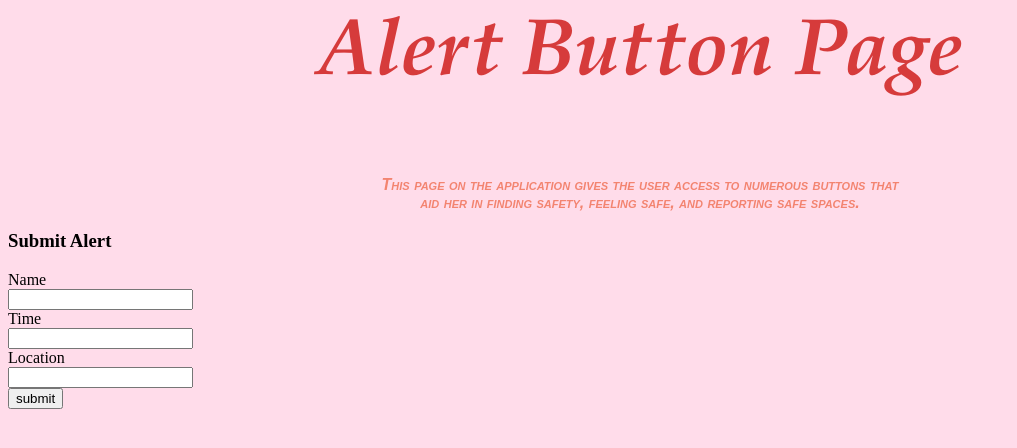
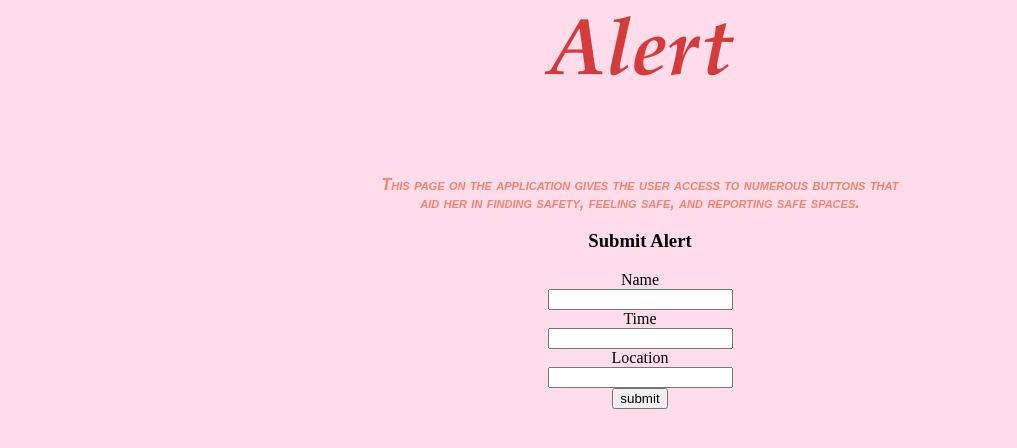
Before and after one commit to westonjackson/Power-Up, a Flask app: page /alertbutton in a window 1280 px wide. Shown: the top 448 px of the page, without its empty margins (0-1017 px from the left). Run offline with Flask 2, Linux system fonts and the light colour scheme.

Commit message:
working ginja

```diff
--- a/app.py
+++ b/app.py
@@ -11,6 +11,14 @@ DATABASE = 'test.db'
 
 app = Flask(__name__)
 app.debug = True
+
+def get_alerts():
+    with sql.connect("test.db") as con:
+        cur = con.cursor()
+        cur.execute("SELECT * FROM alerts")
+        data = cur.fetchall()
+    return data
+
 
 @app.route("/")
 def home():
@@ -30,7 +38,8 @@ def report():
 
 @app.route("/livefeed")
 def livefeed():
-    return render_template('livefeed.html')
+    data = get_alerts()
+    return render_template('livefeed.html', data=data)
 
 @app.route('/users')
 def users():
--- a/templates/alertbutton.html
+++ b/templates/alertbutton.html
@@ -1,13 +1,13 @@
 <body bgcolor="#FFDCEA">
 
 <div class="page-header">
-  <h1 align="center" style="font-size:60pt; font-style:oblique; font-family:garamond; color:#D63B3B"> <b> Alert Button Page</b></h1>
+  <h1 align="center" style="font-size:60pt; font-style:oblique; font-family:garamond; color:#D63B3B"> <b> Alert</b></h1>
   </div>
 
 <p align="center" style="font-size:12pt; font-family:sans-serif; font-variant:small-caps; font-style:italic; color:#F38470"> <b> <br> This page on the application gives the user access to numerous buttons that <br> aid her in finding safety, feeling safe, and reporting safe spaces. </b>
 </p>
 
-<form action = "{{ url_for('alert_handler') }}" method = "POST">
+<form action = "{{ url_for('alert_handler') }}" style="text-align: center" method = "POST">
     <h3>Submit Alert</h3>
     Name<br>
     <input type = "text" name = "name"/></br>
--- a/templates/heatmap.html
+++ b/templates/heatmap.html
@@ -1,7 +1,7 @@
 <body bgcolor="lightgreen">
 
 <div class="page-header">
-  <h1 align="center"><u>Heat map</u></h1>
+  <h1 align="center"><u>Heat Map</u></h1>
   </div>
 
 <div>
```
Also changed, not shown: templates/livefeed.html (+13 -1 lines), templates/about.html (line endings or trailing spaces), templates/report.html (line endings or trailing spaces).
